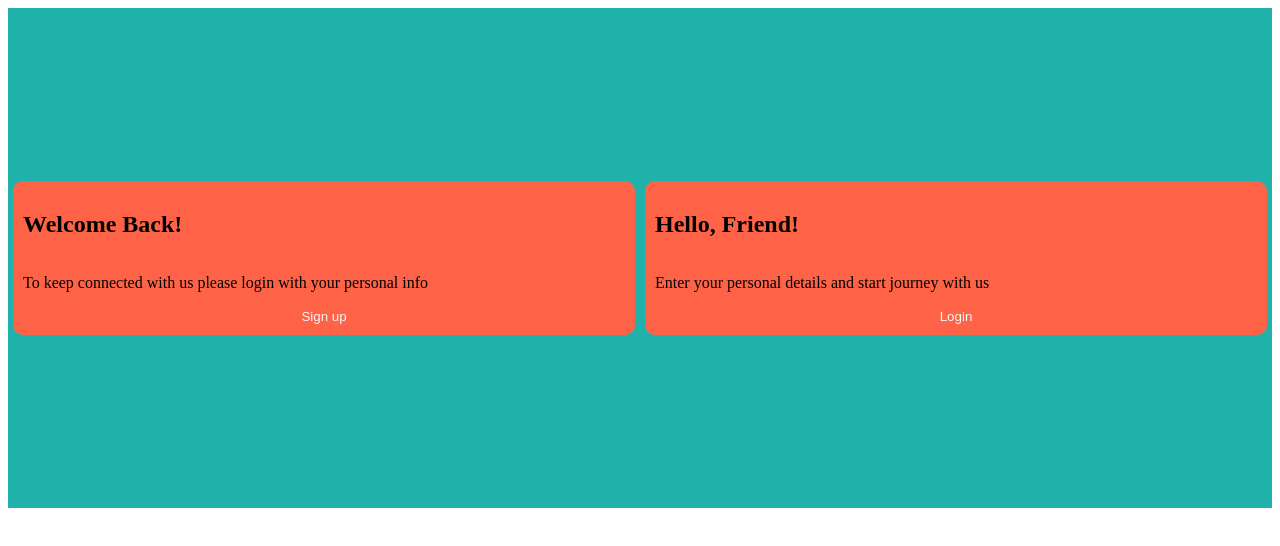
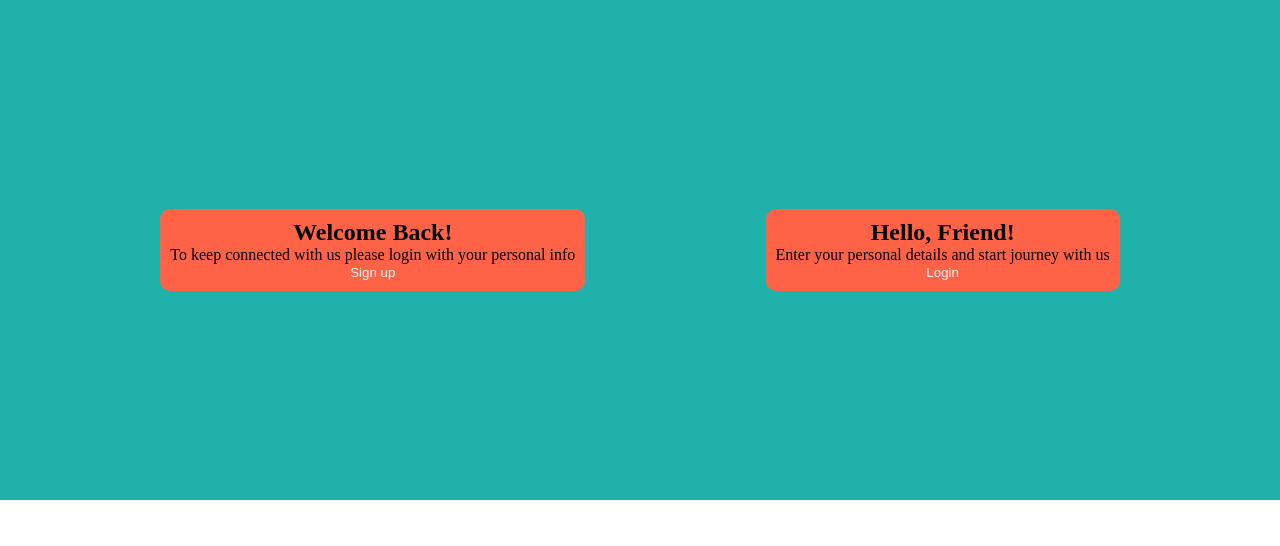
Before and after one commit to mohankreddy301/CSS-FlexBox, a plain HTML site: page index.html in a window 1280 px wide. Drawn offline with Linux system fonts and the light colour scheme.

Commit message:
adding proper spaces

```diff
--- a/style.css
+++ b/style.css
@@ -2,29 +2,29 @@ ul {
     list-style: none;
 }
 
+* {
+    margin: 0;
+}
 main {
     min-height: 500px;
     display: flex;
     background-color: lightseagreen;
-    justify-content: center;
+    justify-content: space-evenly;
     align-items: center;
     border: 3x solid ;
-    flex-wrap: wrap;
+    gap: 20px;
 }
 
 .box {
-    margin: 5px;
-    padding: 0;
     display: flex;
-    justify-content: center;
-    padding: 10px;
+    background-color: lightseagreen;
     flex-direction: column;
-    background-color: lightseagreen;
     background-color: tomato;
     border-radius: 10px;
     border: none;
-    flex: 1;
-
+    align-items: center;
+    justify-content: center;
+    padding: 10px;
 }
 
 input {
@@ -49,10 +49,12 @@ button {
     border: none;
      color: whitesmoke;
 }
+
 .forgot {
     align-self: flex-end;
     font-size: 8px;
 }
+
 .signin{
 background-color: blue;
 border-radius: 5px;
```
